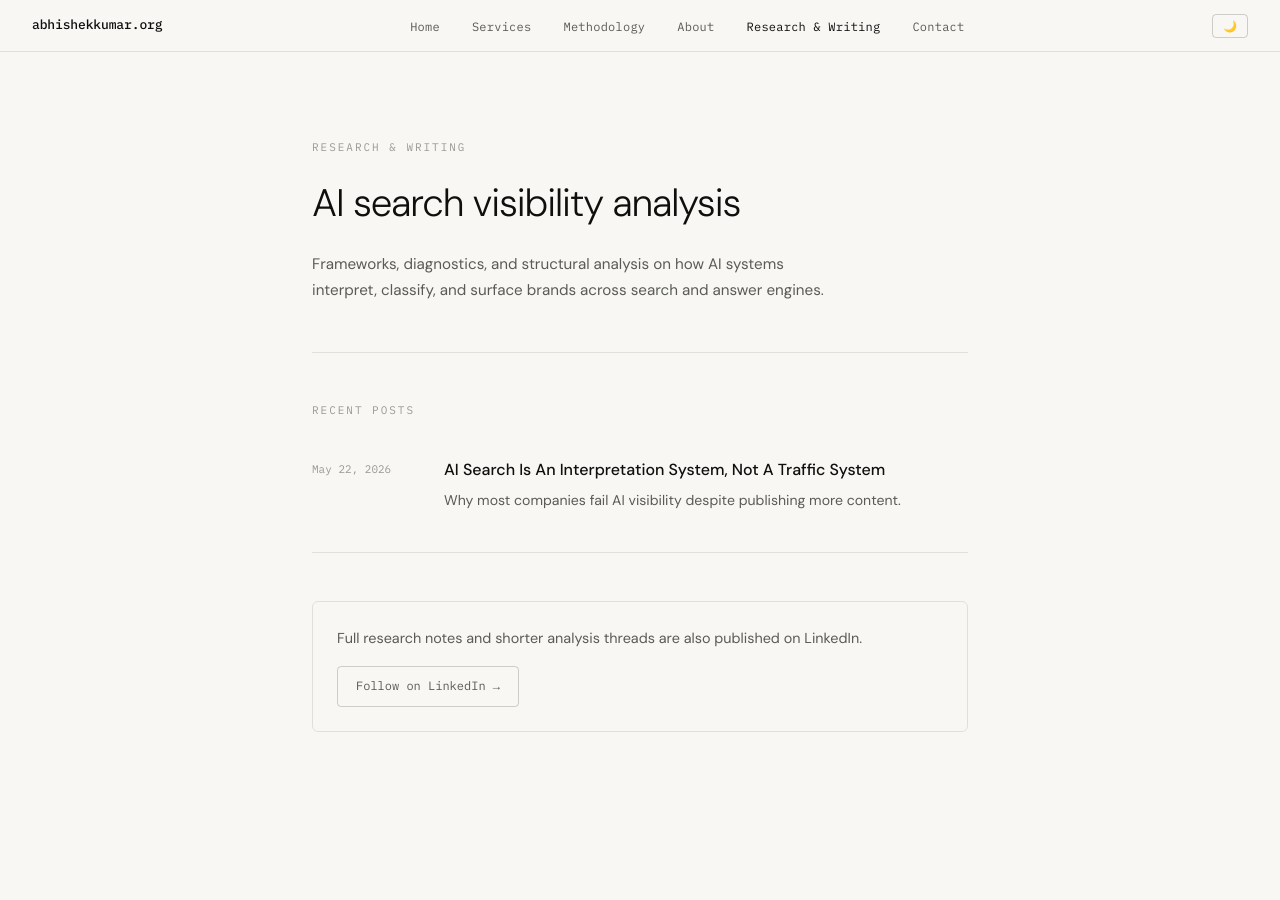
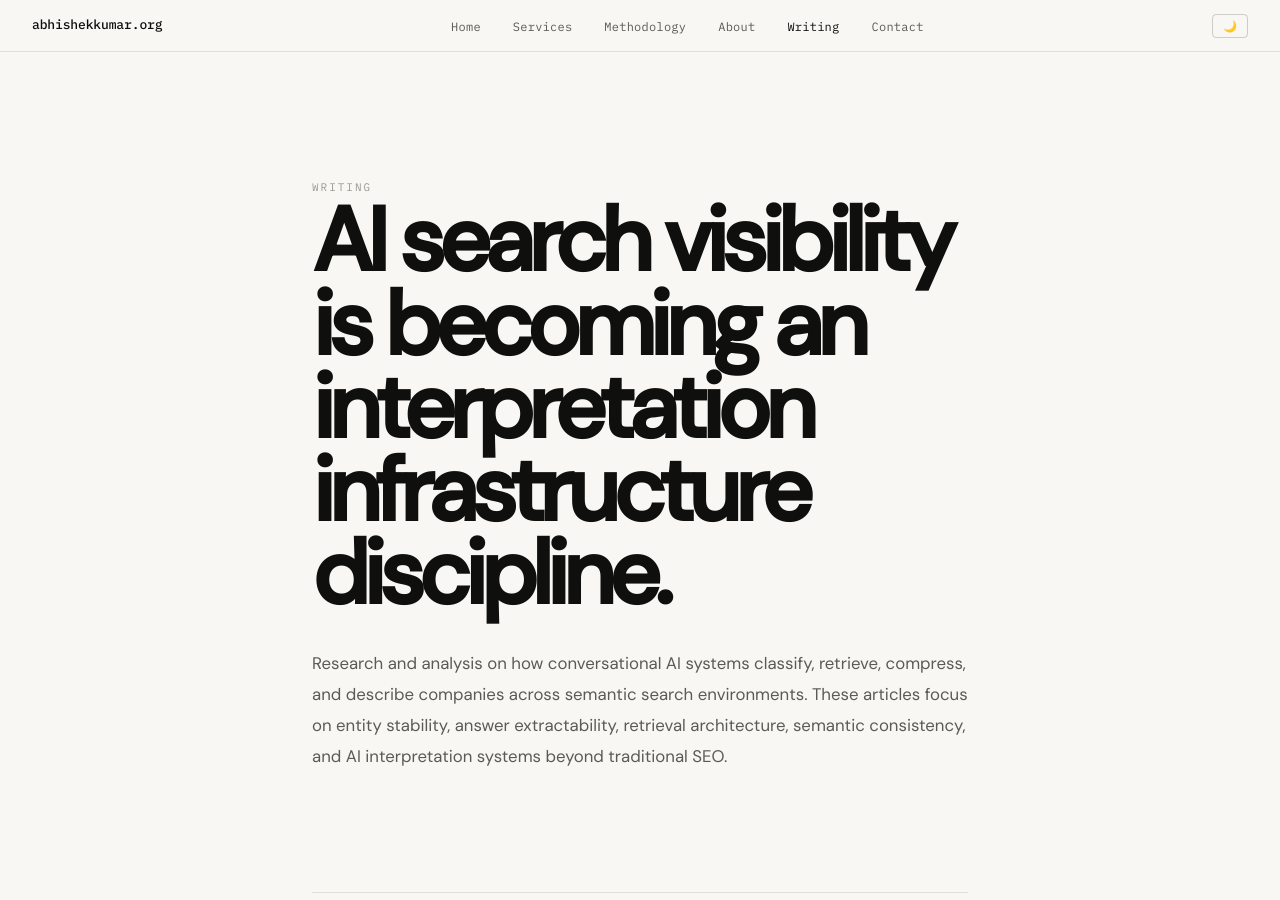
Before and after one commit to abhishu5/abhishekkumar.org, a Jekyll site: the page built from blog/index.html, in a window 1280 px wide and 900 px high. Built offline with Jekyll 4.4.1, drawn with Linux system fonts in a browser that asks for light colours; some of the changed text lies outside the part shown.

Commit message:
Update index.html

```diff
--- a/blog/index.html
+++ b/blog/index.html
@@ -4,164 +4,209 @@
 <!DOCTYPE html>
 <html lang="en">
 <head>
+    <!-- Google tag (gtag.js) -->
+  <script async src="https://www.googletagmanager.com/gtag/js?id=G-B5NF138030"></script>
+  <script>
+   window.dataLayer = window.dataLayer || [];
+   function gtag(){dataLayer.push(arguments);}
+   gtag('js', new Date());
 
+   gtag('config', 'G-B5NF138030');
+  </script>
 <meta charset="UTF-8">
 <meta name="viewport" content="width=device-width, initial-scale=1.0">
 
-<title>Research & Writing — Abhishek Kumar AI Search Visibility Diagnostics</title>
+<title>Writing | Abhishek Kumar</title>
 
-<meta name="description" content="Research, experiments, and framework analysis on AI interpretation systems, entity clarity, answer extractability, and machine-readable brand visibility.">
+<meta name="description" content="Research and analysis on AI search visibility, entity stability, semantic consistency, answer extractability, retrieval systems, and conversational AI interpretation.">
 
 <meta name="robots" content="index, follow">
 
 <link rel="canonical" href="https://abhishekkumar.org/blog/">
 
-<!-- OPEN GRAPH -->
-<meta property="og:type" content="website">
-<meta property="og:title" content="AI Search Visibility Diagnostics">
-<meta property="og:description" content="Independent diagnostics on how AI systems interpret and surface brands.">
-<meta property="og:url" content="https://abhishekkumar.org/blog/">
-
-<!-- TWITTER/X -->
-<meta name="twitter:card" content="summary_large_image">
-<meta name="twitter:title" content="AI Search Visibility Diagnostics">
-<meta name="twitter:description" content="Independent diagnostics on how AI systems interpret and surface brands.">
-
-<!-- THEME -->
 <meta name="theme-color" content="#000000">
 
-<!-- FAVICONS -->
+<link rel="stylesheet" href="/style.css">
+
+<link rel="icon" type="image/png" sizes="96x96" href="/favicon-96x96.png">
 <link rel="icon" type="image/svg+xml" href="/favicon.svg">
-<link rel="icon" type="image/x-icon" href="/favicon.ico">
-<link rel="icon" type="image/png" sizes="96x96" href="/favicon-96x96.png">
+<link rel="shortcut icon" href="/favicon.ico">
 <link rel="apple-touch-icon" href="/apple-touch-icon.png">
 <link rel="manifest" href="/site.webmanifest">
 
-<link rel="stylesheet" href="/style.css">
-
 <style>
 
-.page-header {
-  padding: 5rem 0 3rem;
-  border-bottom: 0.5px solid var(--border);
+.hero-section{
+padding:120px 0;
+border-bottom:1px solid var(--border);
 }
 
-.page-header h1 {
-  font-size: clamp(1.6rem,4vw,2.4rem);
-  font-weight: 300;
-  letter-spacing: -0.03em;
-  margin: 0.75rem 0 1rem;
+.hero-title{
+max-width:860px;
 }
 
-.page-header p {
-  color: var(--text2);
-  max-width: 520px;
-  font-size: 0.95rem;
+.hero-title h1{
+font-size:clamp(2.8rem,7vw,6.2rem);
+line-height:.93;
+letter-spacing:-0.07em;
+margin-bottom:32px;
+max-width:780px;
 }
 
-.posts-section {
-  padding: 3rem 0;
+.hero-title p{
+max-width:680px;
+font-size:1.05rem;
+line-height:1.85;
+color:var(--text2);
 }
 
-.post-item {
-  display: grid;
-  grid-template-columns: 100px 1fr;
-  gap: 2rem;
-  padding: 1.75rem 0;
-  border-bottom: 0.5px solid var(--border);
-  text-decoration: none;
-  transition: background 0.1s;
+.posts-wrapper{
+padding:120px 0;
+border-bottom:1px solid var(--border);
 }
 
-.post-item:last-child {
-  border-bottom: none;
+.posts-grid{
+display:grid;
+grid-template-columns:1fr 1fr;
+gap:28px;
+margin-top:60px;
 }
 
-.post-date {
-  font-family: var(--mono);
-  font-size: 11px;
-  color: var(--text3);
-  padding-top: 4px;
+.post-card{
+border:1px solid var(--border);
+padding:34px;
+transition:border-color .2s ease;
+text-decoration:none;
+display:block;
 }
 
-.post-title {
-  font-size: 1rem;
-  font-weight: 500;
-  color: var(--text);
-  margin-bottom: 0.35rem;
-  transition: color 0.15s;
+.post-card:hover{
+border-color:var(--text2);
 }
 
-.post-item:hover .post-title {
-  color: var(--text2);
+.post-date{
+font-size:.7rem;
+letter-spacing:.18em;
+text-transform:uppercase;
+opacity:.45;
+margin-bottom:22px;
 }
 
-.post-excerpt {
-  font-size: 0.88rem;
-  color: var(--text2);
-  line-height: 1.65;
-  margin-bottom: 0.75rem;
+.post-title{
+font-size:1.5rem;
+line-height:1.2;
+letter-spacing:-0.04em;
+margin-bottom:20px;
+color:var(--text);
 }
 
-.post-tag {
-  display: inline-block;
-  font-family: var(--mono);
-  font-size: 10px;
-  color: var(--text3);
-  border: 0.5px solid var(--border);
-  border-radius: 3px;
-  padding: 2px 7px;
+.post-description{
+font-size:.95rem;
+line-height:1.9;
+color:var(--text2);
+margin-bottom:24px;
 }
 
-.linkedin-note {
-  border: 0.5px solid var(--border);
-  border-radius: 6px;
-  padding: 1.5rem;
-  margin-top: 3rem;
-  display: flex;
-  justify-content: space-between;
-  align-items: center;
-  gap: 1rem;
-  flex-wrap: wrap;
+.post-tag{
+display:inline-block;
+font-size:.7rem;
+letter-spacing:.12em;
+text-transform:uppercase;
+border:1px solid var(--border);
+padding:8px 12px;
+color:var(--text3);
 }
 
-.linkedin-note p {
-  font-size: 0.9rem;
-  color: var(--text2);
+.framework-section{
+padding:120px 0;
+border-bottom:1px solid var(--border);
 }
 
-.btn-secondary {
-  font-family: var(--mono);
-  font-size: 12px;
-  padding: 9px 18px;
-  background: none;
-  color: var(--text2);
-  border: 0.5px solid var(--border2);
-  border-radius: 4px;
-  cursor: pointer;
-  transition: all 0.15s;
-  text-decoration: none;
-  display: inline-block;
-  white-space: nowrap;
+.framework-grid{
+display:grid;
+grid-template-columns:1fr 1fr;
+gap:28px;
+margin-top:60px;
 }
 
-.btn-secondary:hover {
-  color: var(--text);
-  border-color: var(--text);
+.framework-card{
+border:1px solid var(--border);
+padding:34px;
 }
 
-.section-label-row {
-  display: flex;
-  justify-content: space-between;
-  align-items: center;
-  margin-bottom: 0.5rem;
+.framework-card h3{
+font-size:1.3rem;
+line-height:1.2;
+margin-bottom:18px;
 }
 
-@media (max-width:640px) {
+.framework-card p{
+font-size:.92rem;
+line-height:1.9;
+color:var(--text2);
+}
 
-  .post-item {
-    grid-template-columns: 1fr;
-    gap: 0.5rem;
+.linkedin-section{
+padding:120px 0;
+}
+
+.linkedin-box{
+border:1px solid var(--border);
+padding:42px;
+display:flex;
+justify-content:space-between;
+align-items:center;
+gap:40px;
+}
+
+.linkedin-copy{
+max-width:620px;
+}
+
+.linkedin-copy h2{
+font-size:2rem;
+line-height:1.1;
+letter-spacing:-0.04em;
+margin-bottom:20px;
+}
+
+.linkedin-copy p{
+font-size:.95rem;
+line-height:1.9;
+color:var(--text2);
+}
+
+.linkedin-btn{
+display:inline-block;
+padding:16px 24px;
+border:1px solid var(--border);
+text-decoration:none;
+font-size:.78rem;
+letter-spacing:.12em;
+text-transform:uppercase;
+color:var(--text);
+white-space:nowrap;
+}
+
+.linkedin-btn:hover{
+border-color:var(--text2);
+}
+
+@media(max-width:900px){
+
+.posts-grid,
+.framework-grid{
+grid-template-columns:1fr;
+}
+
+.linkedin-box{
+flex-direction:column;
+align-items:flex-start;
+}
+
+.hero-title h1{
+font-size:3.2rem;
+line-height:1;
 }
 
 }
@@ -173,109 +218,196 @@
 <body>
 
 <nav>
-  <a href="/index.html" class="nav-logo">abhishekkumar.org</a>
+
+<a href="/index.html" class="nav-logo">
+abhishekkumar.org
+</a>
 
 <ul class="nav-links">
 <li><a href="/index.html">Home</a></li>
 <li><a href="/services.html">Services</a></li>
 <li><a href="/methodology.html">Methodology</a></li>
 <li><a href="/about.html">About</a></li>
-    <li><a href="/blog/" class="active">Research & Writing</a></li>
+<li><a href="/blog/" class="active">Writing</a></li>
 <li><a href="/contact.html">Contact</a></li>
 </ul>
 
 <div class="nav-right">
 <button class="theme-btn" onclick="toggleTheme()">🌙</button>
+
 <button class="hamburger" onclick="toggleMenu()">
 <span></span>
 <span></span>
 </button>
 </div>
+
 </nav>
 
 <div class="mobile-nav" id="mobileNav">
+
 <a href="/index.html">Home</a>
 <a href="/services.html">Services</a>
 <a href="/methodology.html">Methodology</a>
 <a href="/about.html">About</a>
-  <a href="/blog/">Research & Writing</a>
+<a href="/blog/">Writing</a>
 <a href="/contact.html">Contact</a>
+
 </div>
 
 <div class="page">
 <div class="container">
 
-<header class="page-header">
+<section class="hero-section">
 
-<span class="mono-label">
-Research & Writing
-</span>
+<div class="mono-label">
+WRITING
+</div>
+
+<div class="hero-title">
 
 <h1>
-AI search visibility analysis
+AI search visibility is becoming an interpretation infrastructure discipline.
 </h1>
 
 <p>
-Frameworks, diagnostics, and structural analysis on how AI systems interpret, classify, and surface brands across search and answer engines.
+Research and analysis on how conversational AI systems classify, retrieve, compress, and describe companies across semantic search environments. These articles focus on entity stability, answer extractability, retrieval architecture, semantic consistency, and AI interpretation systems beyond traditional SEO.
 </p>
 
-</header>
+</div>
 
-<div class="posts-section">
+</section>
 
-<div class="section-label-row">
-<span class="mono-label">Recent posts</span>
+<section class="posts-wrapper">
+
+<div class="mono-label">
+LATEST RESEARCH
 </div>
+
+<div class="posts-grid">
 
 {% for post in site.posts %}
 
-<a class="post-item" href="{{ post.url }}">
+<a class="post-card" href="{{ post.url }}">
 
-<span class="post-date">
-{{ post.date | date: "%b %d, %Y" }}
-</span>
-
-<div>
-
-<div class="post-title">
-{{ post.title }}
+<div class="post-date">
+{{ post.date | date: "%B %d, %Y" }}
 </div>
 
-<div class="post-excerpt">
+<h2 class="post-title">
+{{ post.title }}
+</h2>
+
+<p class="post-description">
 {{ post.description }}
-</div>
+</p>
 
 {% if post.tag %}
-<span class="post-tag">
+<div class="post-tag">
 {{ post.tag }}
-</span>
+</div>
 {% endif %}
-
-</div>
 
 </a>
 
 {% endfor %}
 
-<div class="linkedin-note">
+</div>
+
+</section>
+
+<section class="framework-section">
+
+<div class="mono-label">
+RESEARCH THEMES
+</div>
+
+<div class="framework-grid">
+
+<div class="framework-card">
+
+<h3>
+Entity stability and semantic consistency
+</h3>
 
 <p>
-Full research notes and shorter analysis threads are also published on LinkedIn.
+How AI systems construct company identity across websites, LinkedIn, schema, metadata, citations, retrieval layers, and conversational memory systems.
 </p>
+
+</div>
+
+<div class="framework-card">
+
+<h3>
+Answer extractability and retrieval behaviour
+</h3>
+
+<p>
+Why AI systems retrieve some brands consistently while compressing or ignoring others during summarisation, comparison, and recommendation tasks.
+</p>
+
+</div>
+
+<div class="framework-card">
+
+<h3>
+Cross-model interpretation divergence
+</h3>
+
+<p>
+How ChatGPT, Gemini, Claude, Perplexity, Copilot, and AI Overviews generate different interpretations from fragmented semantic signals.
+</p>
+
+</div>
+
+<div class="framework-card">
+
+<h3>
+Conversational search infrastructure
+</h3>
+
+<p>
+How semantic chunking, citation structures, internal linking, retrieval architecture, and machine-readable systems influence AI visibility.
+</p>
+
+</div>
+
+</div>
+
+</section>
+
+<section class="linkedin-section">
+
+<div class="linkedin-box">
+
+<div class="linkedin-copy">
+
+<h2>
+Short-form analysis is published weekly on LinkedIn.
+</h2>
+
+<p>
+Research notes, retrieval observations, semantic interpretation patterns, and AI visibility analysis threads are published alongside longer-form articles and diagnostic frameworks.
+</p>
+
+</div>
 
 <a href="https://www.linkedin.com/in/abhishek-kumar314"
 target="_blank"
-class="btn-secondary">
-Follow on LinkedIn →
+class="linkedin-btn">
+
+Follow on LinkedIn
+
 </a>
 
 </div>
 
-</div>
+</section>
+
 </div>
 </div>
 
 <footer>
+
 <div class="footer-inner">
 
 <p>
@@ -290,12 +422,15 @@
 
 <a href="https://www.linkedin.com/in/abhishek-kumar314"
 target="_blank">
+
 LinkedIn
+
 </a>
 
 </div>
 
 </div>
+
 </footer>
 
 <script>
@@ -314,6 +449,7 @@
 'theme',
 document.documentElement.getAttribute('data-theme')
 );
+
 }
 
 function toggleMenu() {
@@ -321,22 +457,25 @@
 document
 .getElementById('mobileNav')
 .classList.toggle('open');
+
 }
 
 const saved =
 localStorage.getItem('theme');
 
-if (saved) {
+if(saved){
 
 document.documentElement
 .setAttribute('data-theme', saved);
 
-} else if (
+}
+else if(
 window.matchMedia('(prefers-color-scheme: dark)').matches
-) {
+){
 
 document.documentElement
 .setAttribute('data-theme', 'dark');
+
 }
 
 </script>
```
Lines whose indentation alone changed are shown as unchanged.
